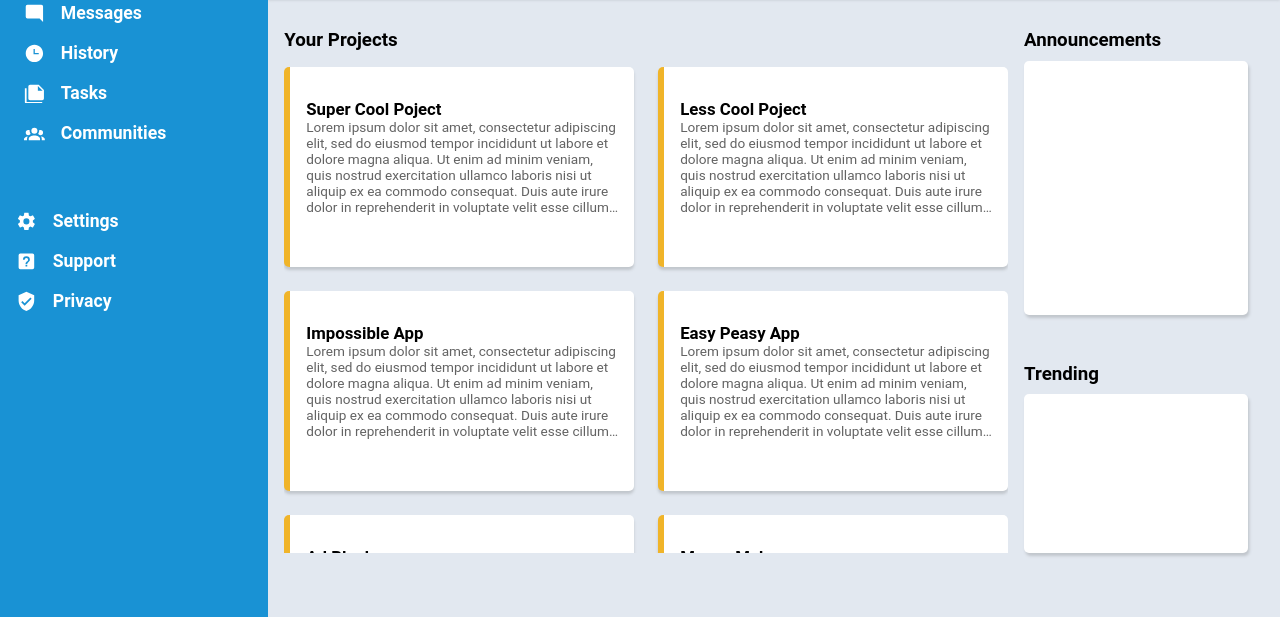
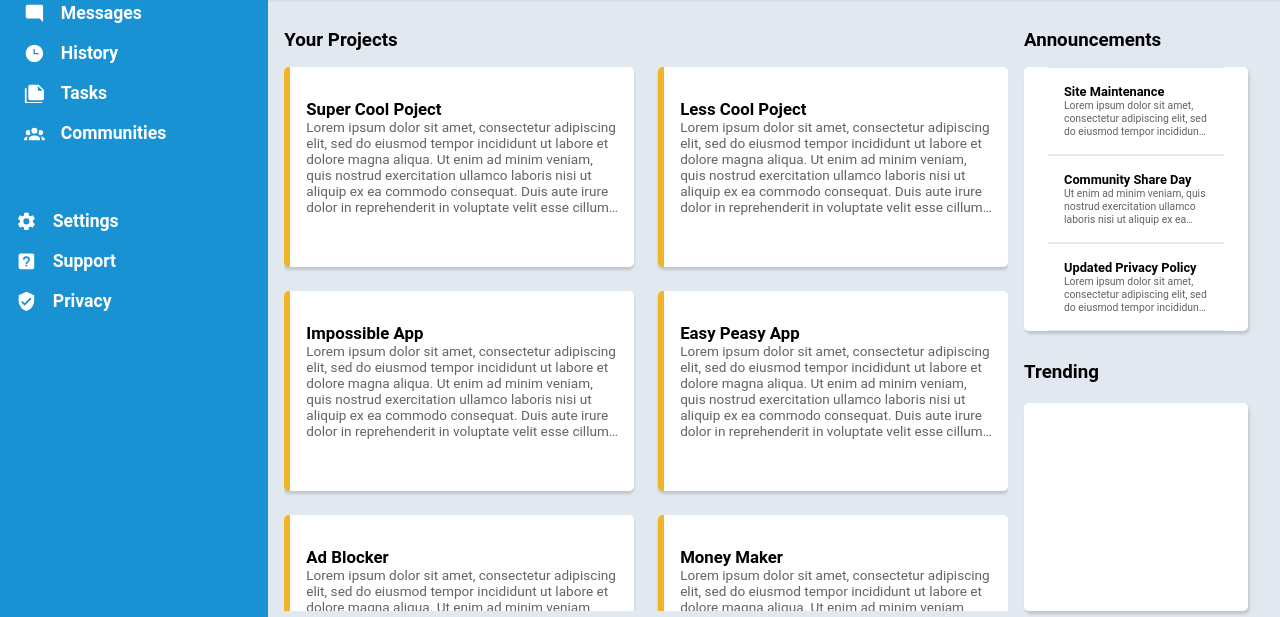
Before and after one commit to Ian-Wulf/admin-dashboard, a plain HTML site: page index.html in a window 1280 px wide. Shown: the part 183-800 px from the top of the page. Drawn offline with Linux system fonts and the light colour scheme; a web font is replaced by a local one.

Commit message:
-Added content in the top section of Announcements -Laid out and styled section and its content

```diff
--- a/index.html
+++ b/index.html
@@ -127,6 +127,18 @@
                 <div class="news">
                     <h3>Announcements</h3>
                     <div class="news-board">
+                        <div class="wrapper">
+                            <p>Site Maintenance</p>
+                            <p>Lorem ipsum dolor sit amet, consectetur adipiscing elit, sed do eiusmod tempor incididunt ut labore et dolore magna aliqua. Ut enim ad minim veniam, quis nostrud exercitation ullamco laboris nisi ut aliquip ex ea commodo consequat. Duis aute irure dolor in reprehenderit in voluptate velit esse cillum dolore eu fugiat nulla pariatur. Excepteur sint occaecat cupidatat non proident, sunt in culpa qui officia deserunt mollit anim id est laborum.</p>
+                        </div>
+                        <div class="wrapper">
+                            <p>Community Share Day</p>
+                            <p>Ut enim ad minim veniam, quis nostrud exercitation ullamco laboris nisi ut aliquip ex ea commodo</p>
+                        </div>
+                        <div class="wrapper">
+                            <p>Updated Privacy Policy</p>
+                            <p>Lorem ipsum dolor sit amet, consectetur adipiscing elit, sed do eiusmod tempor incididunt ut labore et dolore magna aliqua. Ut enim ad minim veniam, quis nostrud exercitation ullamco laboris nisi ut aliquip ex ea commodo consequat. Duis aute irure dolor in reprehenderit in voluptate velit esse cillum dolore eu fugiat nulla pariatur. Excepteur sint occaecat cupidatat non proident, sunt in culpa qui officia deserunt mollit anim id est laborum.</p>
+                        </div>
 
                     </div>
                 </div>
--- a/styles.css
+++ b/styles.css
@@ -16,7 +16,8 @@ html, body {
     font-family: roboto;
     background-color: rgb(226, 232, 240);
     height: 100%;
-    overflow: hidden;
+    overflow-y: hidden;
+    overflow-x: auto;
 }
 
 
@@ -252,14 +253,14 @@ button {
 
 .announcements {
     display: grid;
-    grid-template-rows: 3fr 2fr;
-    gap: 3rem;
+    grid-template-rows: 300px 250px;
+    gap: 2rem;
 }
 
-/* .news h3 {
+ .news h3 {
     margin-bottom: 1rem;
 }
-
+/*
 .trending h3 {
     margin-bottom: 1rem;
 } */
@@ -272,13 +273,40 @@ button {
 .trending {
     display: grid;
     grid-template-rows: 1fr 5fr;
+    grid-template-columns: 14rem;
 }
 
 .news-board {
     background-color: white;
-
     border-radius: 5px;
     box-shadow: 1.5px 3px 3px rgb(193, 198, 204);
+    padding: 0 1.5rem;
+
+    display: grid;
+    grid-template-rows: repeat(auto-fit, 1fr);
+}
+
+.news-board .wrapper {
+    padding: 1rem;
+    border-bottom: 1px solid rgb(226, 232, 240);
+    border-top: 1px solid rgb(226, 232, 240);
+    display: grid;
+    align-items: center;
+}
+
+.news-board p:first-child {
+    font-size: 0.8rem;
+    font-weight: bold;
+}
+
+.news-board p:nth-child(2) {
+    color: rgb(99, 99, 99);
+    font-size: 0.65rem;
+
+    display: -webkit-box;
+    -webkit-line-clamp: 3;
+    -webkit-box-orient: vertical;
+    overflow: hidden;
 }
 
 .trending-board {
```
